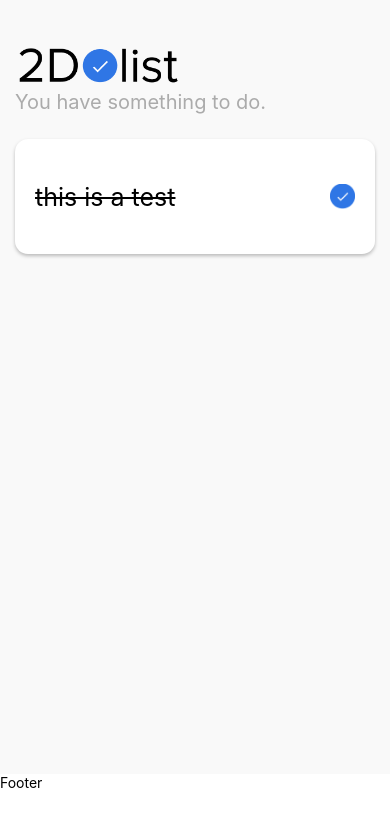
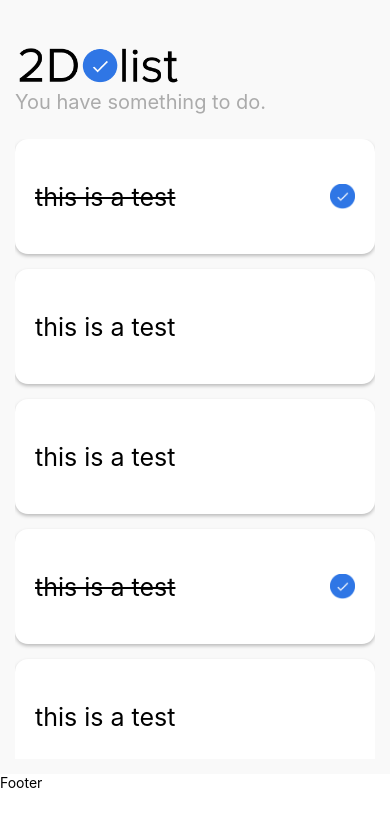
Before and after one commit to Hongfei01/todoList, a React Native app: screen / in a window 390 px wide. Shown: the top 826 px of the page. Built offline with nearby package versions, Linux system fonts and the light colour scheme.

Commit message:
add updateTodo List

```diff
--- a/App.js
+++ b/App.js
@@ -1,5 +1,6 @@
-import { Text, View } from 'react-native';
+import { ScrollView, Text, View } from 'react-native';
 import { SafeAreaProvider, SafeAreaView } from 'react-native-safe-area-context';
+import { useState } from 'react';
 
 import styles from './App.style';
 import Header from './components/Header/Header';
@@ -9,8 +10,32 @@ const list = [
   { id: 1, title: 'this is a test', isCompleted: true },
   { id: 2, title: 'this is a test', isCompleted: false },
   { id: 3, title: 'this is a test', isCompleted: false },
+  { id: 4, title: 'this is a test', isCompleted: true },
+  { id: 5, title: 'this is a test', isCompleted: false },
+  { id: 6, title: 'this is a test', isCompleted: false },
+  { id: 7, title: 'this is a test', isCompleted: true },
+  { id: 8, title: 'this is a test', isCompleted: false },
+  { id: 9, title: 'this is a test', isCompleted: false },
+  { id: 10, title: 'this is a test', isCompleted: true },
+  { id: 11, title: 'this is a test', isCompleted: false },
+  { id: 12, title: 'this is a test', isCompleted: false },
+  { id: 13, title: 'this is a test', isCompleted: true },
+  { id: 14, title: 'this is a test', isCompleted: false },
+  { id: 15, title: 'this is a test', isCompleted: false },
+  { id: 16, title: 'this is a test', isCompleted: true },
+  { id: 17, title: 'this is a test', isCompleted: false },
+  { id: 18, title: 'this is a test', isCompleted: false },
 ];
 export default function App() {
+  const [todoList, setTodoList] = useState(list);
+
+  function updateTodo(todo) {
+    const updateTodoList = [...todoList];
+    const updatedTodo = { ...todo, isCompleted: !todo.isCompleted };
+    const updateIndex = updateTodoList.findIndex((t) => t.id === todo.id);
+    updateTodoList[updateIndex] = updatedTodo;
+    setTodoList(updateTodoList);
+  }
   return (
     <>
       <SafeAreaProvider>
@@ -19,7 +44,13 @@ export default function App() {
             <Header />
           </View>
           <View style={styles.body}>
-            <Card todo={list[0]} />
+            <ScrollView>
+              {todoList.map((item) => (
+                <View key={item.id} style={styles.cardItem}>
+                  <Card todo={item} onPress={updateTodo} />
+                </View>
+              ))}
+            </ScrollView>
           </View>
         </SafeAreaView>
       </SafeAreaProvider>
--- a/App.style.js
+++ b/App.style.js
@@ -12,8 +12,13 @@ const styles = StyleSheet.create({
   body: {
     flex: 5,
   },
+  cardItem: {
+    marginBottom: 15,
+  },
+
   footer: {
     height: 70,
+    backgroundColor: 'white',
   },
 });
 
--- a/components/Card/Card.jsx
+++ b/components/Card/Card.jsx
@@ -3,9 +3,9 @@ import { TouchableOpacity, Text, Image } from 'react-native';
 import check from '../../assets/check.png';
 
 import style from './style';
-const Card = ({ todo }) => {
+const Card = ({ todo, onPress }) => {
   return (
-    <TouchableOpacity style={style.card}>
+    <TouchableOpacity style={style.card} onPress={() => onPress(todo)}>
       <Text
         style={[
           style.title,
```
